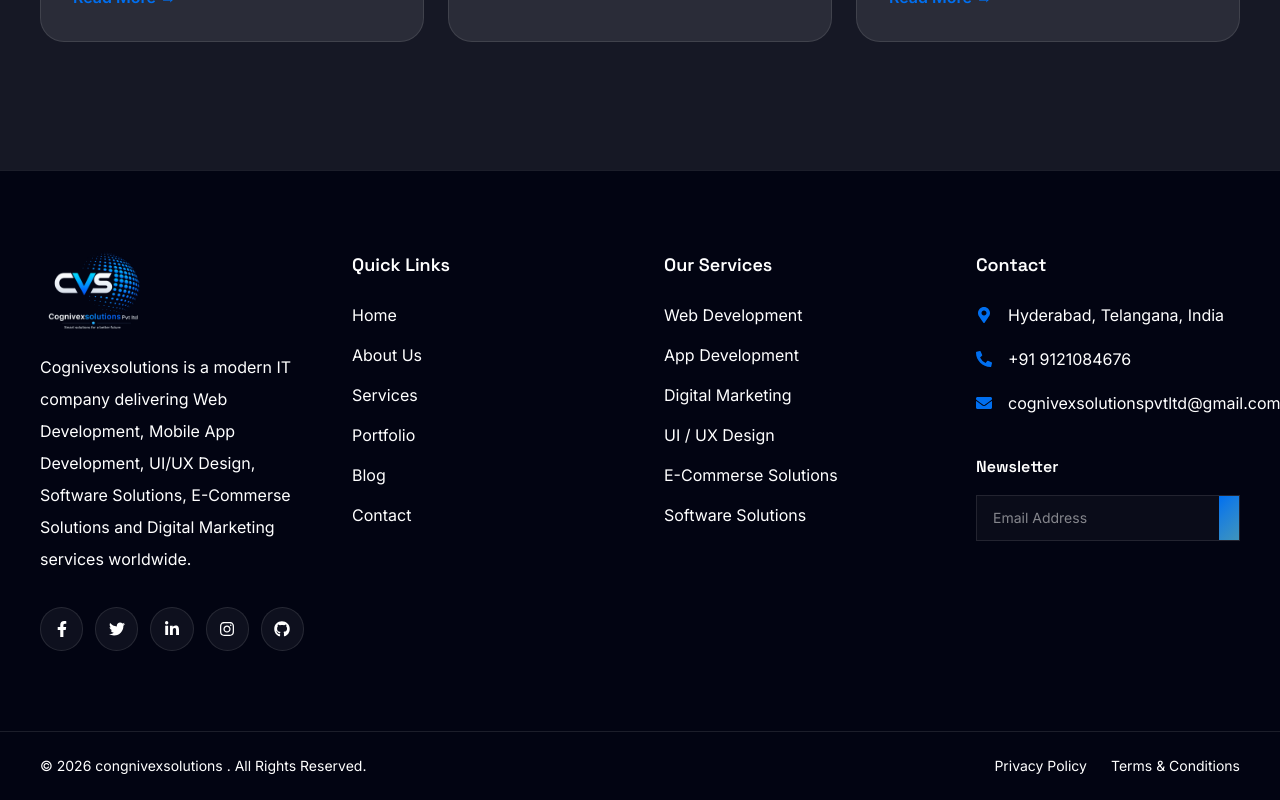
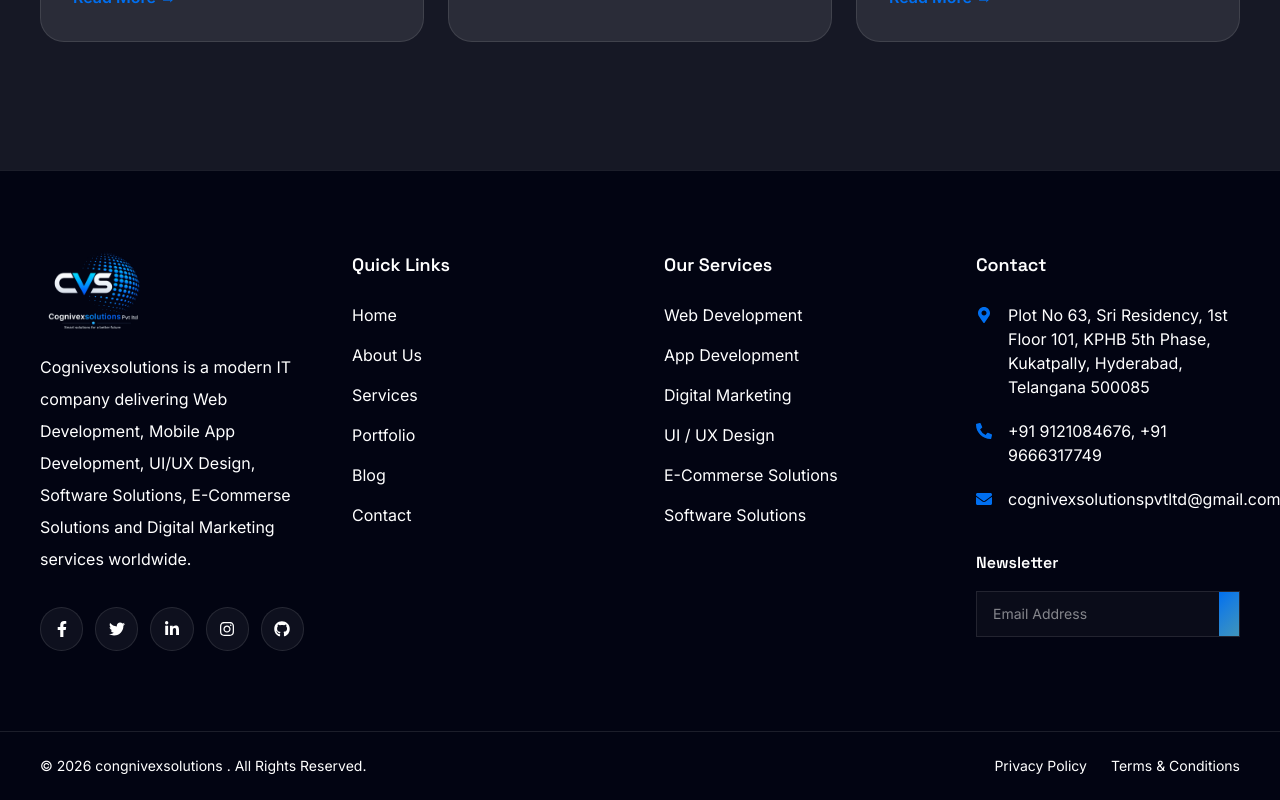
Before and after one commit to Pixelmindsolutions-private-limited/Cognivex_Website, a Next.js app: page /blog in a window 1280 px wide. Shown: the part 1882-2682 px from the top of the page. Built offline with nearby package versions, Linux system fonts and the light colour scheme.

Commit message:
added contact details

```diff
--- a/components/CTA.jsx
+++ b/components/CTA.jsx
@@ -46,7 +46,7 @@ export default function CTA() {
             <Link href="/contact">
               <PrimaryButton icon={<FaArrowRight />}>Start Your Project</PrimaryButton>
             </Link>
-            <a href="tel:+919876543210">
+            <a href="tel:+919121084676">
               <SecondaryButton icon={<FaPhoneAlt size={13} />}>Talk To Us</SecondaryButton>
             </a>
           </motion.div>
--- a/components/Contact.jsx
+++ b/components/Contact.jsx
@@ -33,13 +33,13 @@ const contactInfo = [
   {
     icon: <FaPhoneAlt />,
     title: "Phone",
-    value: "+91 9121084676",
+    value: "+91 9121084676, +91 9666317749",
     tint: "bg-secondary-soft text-secondary",
   },
   {
     icon: <FaMapMarkerAlt />,
     title: "Office",
-    value: "Hyderabad, Telangana, India",
+    value: "Plot No 63, Sri Residency, 1st Floor 101, KPHB 5th Phase, Kukatpally, Hyderabad, Telangana 500085",
     tint: "bg-accent/10 text-accent",
   },
   {
--- a/components/Footer.jsx
+++ b/components/Footer.jsx
@@ -99,11 +99,11 @@ export default function Footer() {
             <div className="space-y-5 font-body">
               <div className="flex gap-4">
                 <FaMapMarkerAlt className="text-primary mt-1 shrink-0" />
-                <p>Hyderabad, Telangana, India</p>
+                <p>Plot No 63, Sri Residency, 1st Floor 101, KPHB 5th Phase, Kukatpally, Hyderabad, Telangana 500085</p>
               </div>
               <div className="flex gap-4">
                 <FaPhoneAlt className="text-primary mt-1 shrink-0" />
-                <p>+91 9121084676</p>
+                <p>+91 9121084676, +91 9666317749</p>
               </div>
               <div className="flex gap-4">
                 <FaEnvelope className="text-primary mt-1 shrink-0" />
--- a/next.config.mjs
+++ b/next.config.mjs
@@ -18,6 +18,7 @@ const nextConfig = {
   },
 
   allowedDevOrigins: ["192.168.1.11", "*"],
+  devIndicators: false,
 };
 
 export default nextConfig;
```
Also changed, not shown: 1 other file (tests, documents, lock files or other folders).
